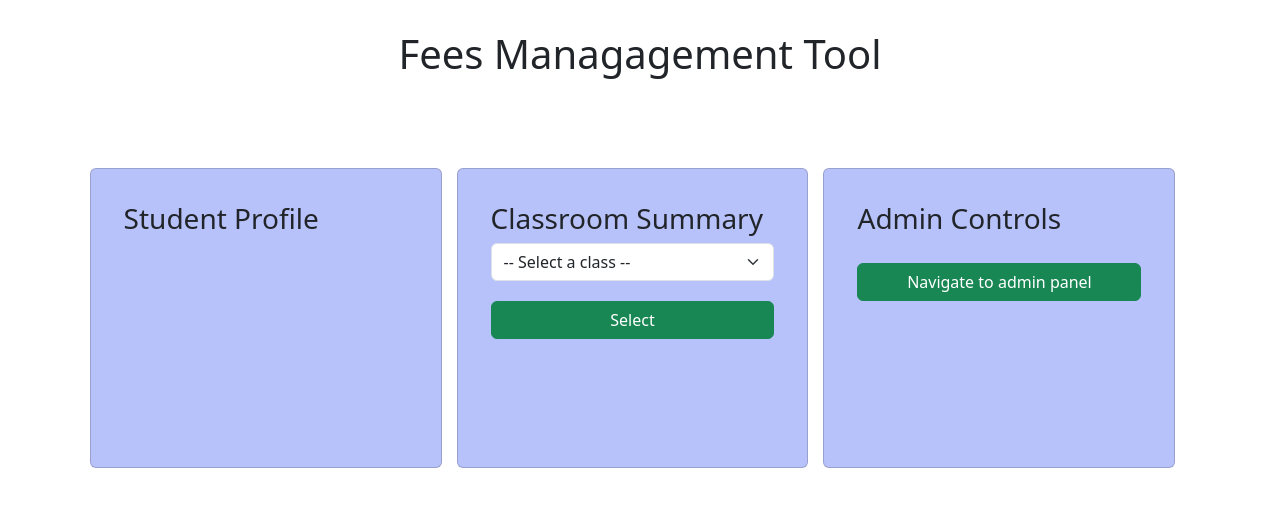
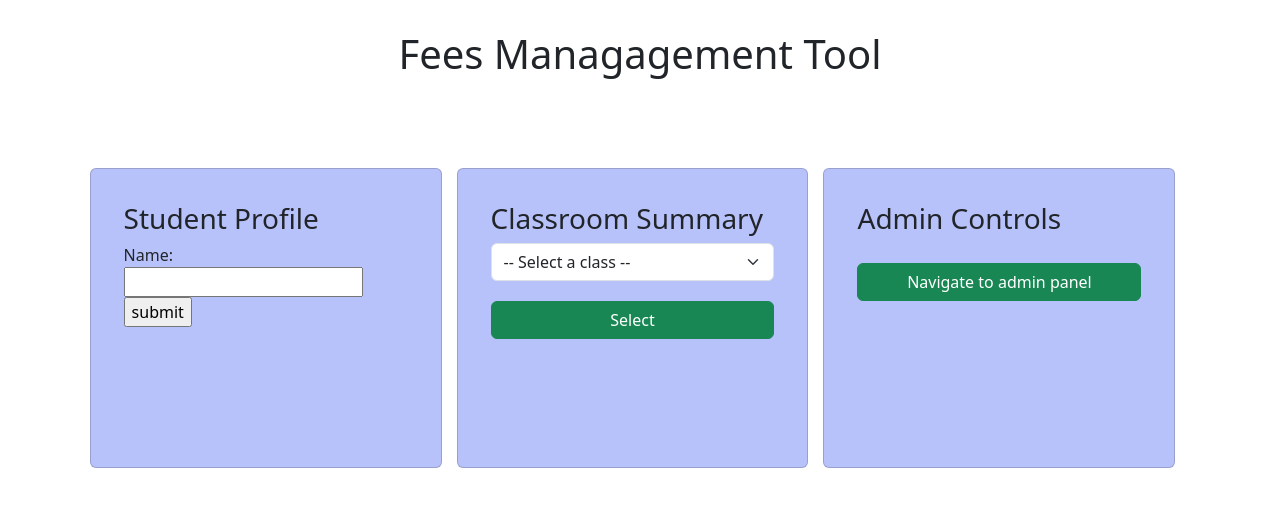
Before and after one commit to Nik-09/Feesmanagement, a Django app: page / in a window 1280 px wide. Shown: the top 507 px of the page. Run offline with Django 4.2, Linux system fonts and the light colour scheme.

Commit message:
add profile page

```diff
--- /dev/null
+++ b/feesmanagement/forms.py
@@ -0,0 +1,5 @@
+from django import forms
+
+
+class student_form(forms.Form):
+    Name= forms.CharField(max_length=20)
--- a/feesmanagement/templates/home.html
+++ b/feesmanagement/templates/home.html
@@ -12,6 +12,11 @@
         <div class="parent-body">
             <div class="search-profile card">
                 <h3>Student Profile</h3>
+                <form action="/login_auth" , method="Post">
+                    {% csrf_token %}
+                    {{form}}
+                    <input type="submit" value="submit">
+                </form>
             </div>
             <div class="classroom-summary card">
                 <h3>Classroom Summary</h3>
--- a/feesmanagement/views.py
+++ b/feesmanagement/views.py
@@ -1,10 +1,13 @@
 from django.shortcuts import render
 from django.http import HttpResponse
 from . import helper
+from .forms import student_form
 
 # Create your views here.
 def home(request):
-    return render(request, 'home.html')
+    form={}
+    form['form']=student_form()
+    return render(request, 'home.html', form)
 
 def classroomSummary(request):
     if request.method == 'GET':
@@ -17,3 +20,7 @@ def classroomSummary(request):
 
 def profilePage(request):
     pass
+
+def login_auth(request):
+    if request.method == 'POST':
+        form = request.POST.get('Name')
```
